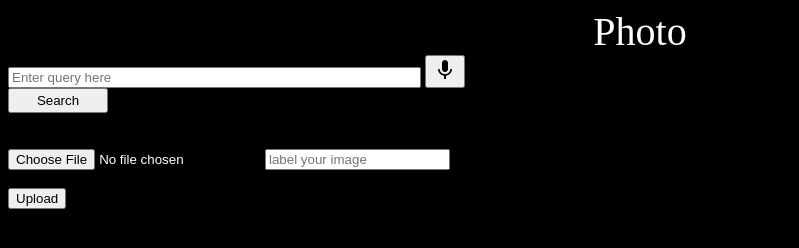
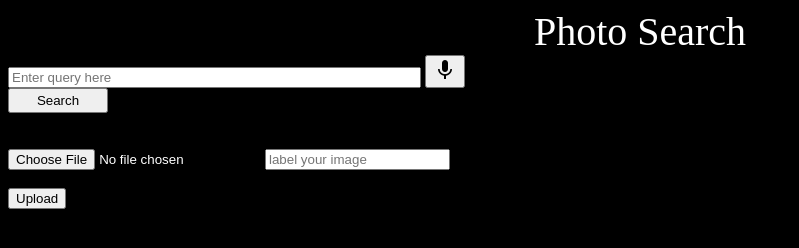
Before and after one commit to VaidishaMehta/Assignment2, a plain HTML site: page frontend/index.html in a window 1280 px wide. Shown: the whole page, without its empty margins (0-799 px from the left). Drawn offline with nearby package versions, Linux system fonts and the light colour scheme.

Commit message:
Update index.html

```diff
--- a/frontend/index.html
+++ b/frontend/index.html
@@ -35,7 +35,7 @@
     </head>
     <center>
         <header style="font-size: 40px;">
-            Photo
+            Photo Search
         </header>
     </center>
     <body style="color: white; background-color: black">
```
